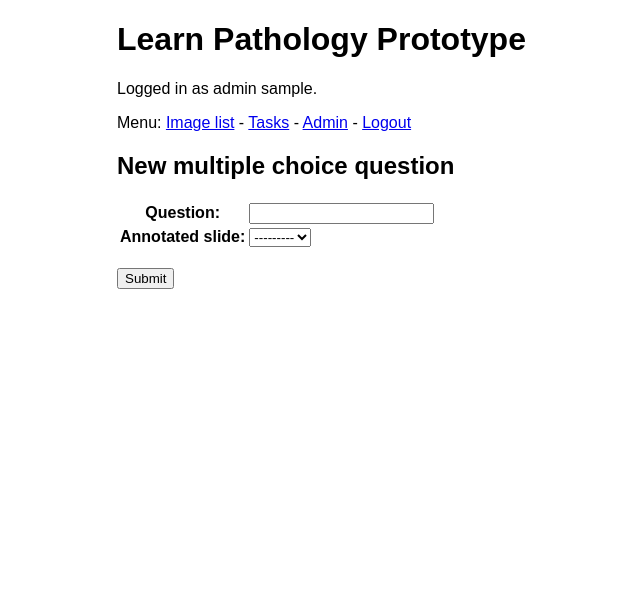
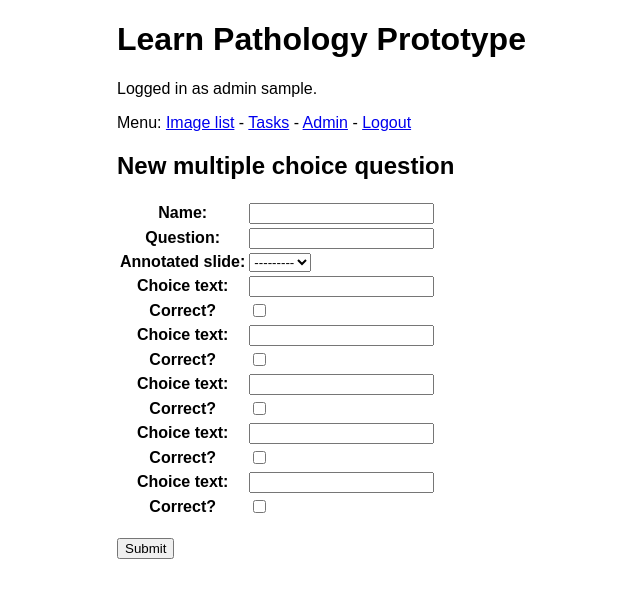
Before and after one commit to AICAN-Research/learn-pathology, a Django app: page /multiple_choice/new/ in a window 1280 px wide. Shown: the top 598 px of the page, without its empty margins (123-763 px from the left). Run offline with Django 3.2, Linux system fonts and the light colour scheme; the visitor is signed in with stand-in values (Sample User, id 1); data that the repository does not hold is empty.

Commit message:
Working multiple choice form

```diff
--- a/multiple_choice/models.py
+++ b/multiple_choice/models.py
@@ -10,7 +10,7 @@ class MultipleChoice(models.Model):
     """
     task = models.OneToOneField(Task, on_delete=models.CASCADE)
     question = models.CharField(max_length=2048)
-    annotated_slide = models.OneToOneField(AnnotatedSlide, on_delete=models.CASCADE) # TODO Move to Task?
+    annotated_slide = models.ForeignKey(AnnotatedSlide, on_delete=models.CASCADE) # TODO Move to Task?
 
 
 class Choice(models.Model):
@@ -24,25 +24,24 @@ class Choice(models.Model):
 
 # Forms
 
+class TaskForm(forms.ModelForm):
+    class Meta:
+        model = Task
+        fields = ['name']
+
 class ChoiceForm(forms.ModelForm):
-
-    text = forms.CharField(widget=forms.TextInput(attrs={"placeholder": "Alternative"}))
-    correct = forms.RadioSelect()
 
     class Meta:
         model = Choice
         fields = ['text', 'correct']
+        labels = {
+            'text': ('Choice text'),
+            'correct': ('Correct?'),
+        }
 
 
 class MultipleChoiceForm(forms.ModelForm):
-
-    question = forms.CharField(widget=forms.TextInput())
-
-    # Make multiple choice fields
-    choiceFormset = forms.formset_factory(ChoiceForm, extra=3)
-
     annotated_slide = forms.ModelChoiceField(queryset=AnnotatedSlide.objects.all())
-
     class Meta:
         model = MultipleChoice
         fields = ['question', 'annotated_slide']
--- a/multiple_choice/templates/multiple_choice/new.html
+++ b/multiple_choice/templates/multiple_choice/new.html
@@ -9,7 +9,9 @@
     {% csrf_token %}
 
     <table>
+        {{ taskForm.as_table }}
         {{ form.as_table }}
+        {{ choiceFormset.as_table }}
     </table>
 
     <br>
--- a/multiple_choice/views.py
+++ b/multiple_choice/views.py
@@ -1,5 +1,7 @@
+from django.db import transaction
+from django.forms import formset_factory
 from django.shortcuts import render, redirect, HttpResponse
-from multiple_choice.models import MultipleChoice, Choice, MultipleChoiceForm
+from multiple_choice.models import MultipleChoice, Choice, MultipleChoiceForm, ChoiceForm, TaskForm
 from slide.models import Slide
 from slide.views import slide_cache
 from user.decorators import teacher_required
@@ -37,44 +39,39 @@ def new(request):
     """
     Teacher form for creating a multiple choice task
     """
+    ChoiceFormset = formset_factory(ChoiceForm, extra=5)
     if request.method == 'POST': # Form was submitted
         print("POST")
+        taskForm = TaskForm(request.POST)
         form = MultipleChoiceForm(request.POST)
+        choiceFormset = ChoiceFormset(request.POST)
 
-        if form.is_valid():
+        with transaction.atomic():  # Make save operation atomic
+            if form.is_valid() and taskForm.is_valid() and choiceFormset.is_valid():
+                task = taskForm.save()
+                multiple_choice = form.save(commit=False)
+                multiple_choice.task = task
+                # Insert into DB
+                multiple_choice.save()
 
-            task = Task()
+                for choiceForm in choiceFormset:
+                    choice = choiceForm.save(commit=False)
+                    if len(choice.text) > 0:
+                        choice.task = multiple_choice
+                        choice.save()
 
-            task.save()
-
-            multiple_choice = form.save(commit=False)
-            multiple_choice.task = task
-            # Insert into DB
-            multiple_choice.save()
-
-            # TODO Create all the Choice (s)
-            # for each entry box in form_data:
-            #   if box is used --> create Choice
-            #       if Choice is correct --> mark as correct
-            #   else
-            #       discard box
-
-
-            # Give a message back to the user
-            print("added multiple choice")
-            return redirect('multiple_choice:added_task')
-
-        else:
-            form = MultipleChoiceForm()
-
+                # Give a message back to the user
+                print("added multiple choice")
+                return redirect('multiple_choice:added_task')
     else:
+        taskForm = TaskForm()
         form = MultipleChoiceForm()
-
-    slides = Slide.objects.all() # Get all slides, so the teacher can choose which slide to use
+        choiceFormset = ChoiceFormset()
 
     return render(request, 'multiple_choice/new.html', {
         'form': form,
-        'slides': slides
+        'taskForm': taskForm,
+        'choiceFormset': choiceFormset,
     })
 
 
```
Also changed, not shown: multiple_choice/migrations/0004_alter_multiplechoice_annotated_slide.py (added).
